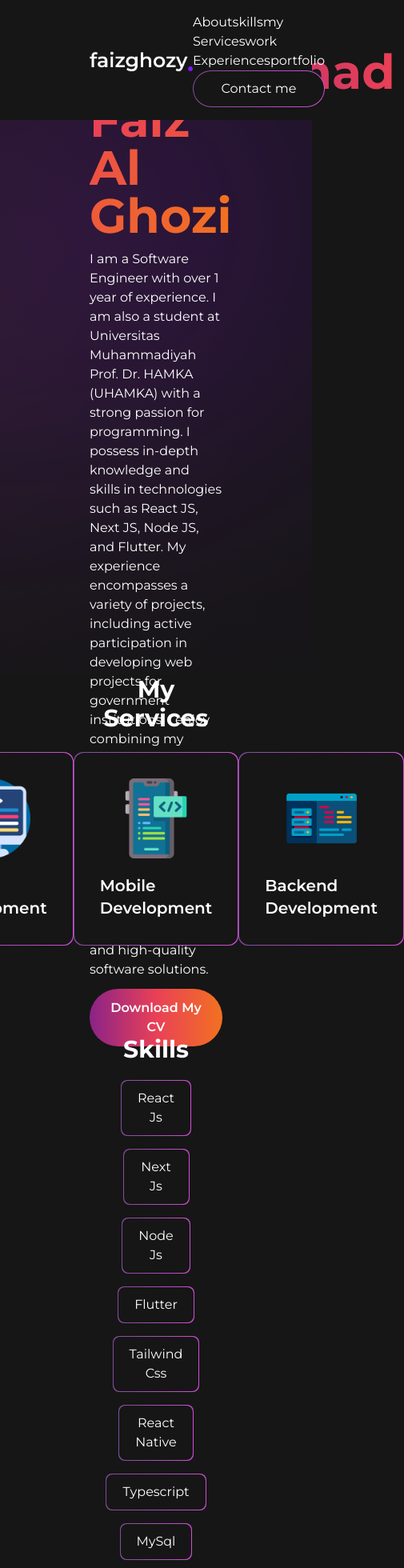
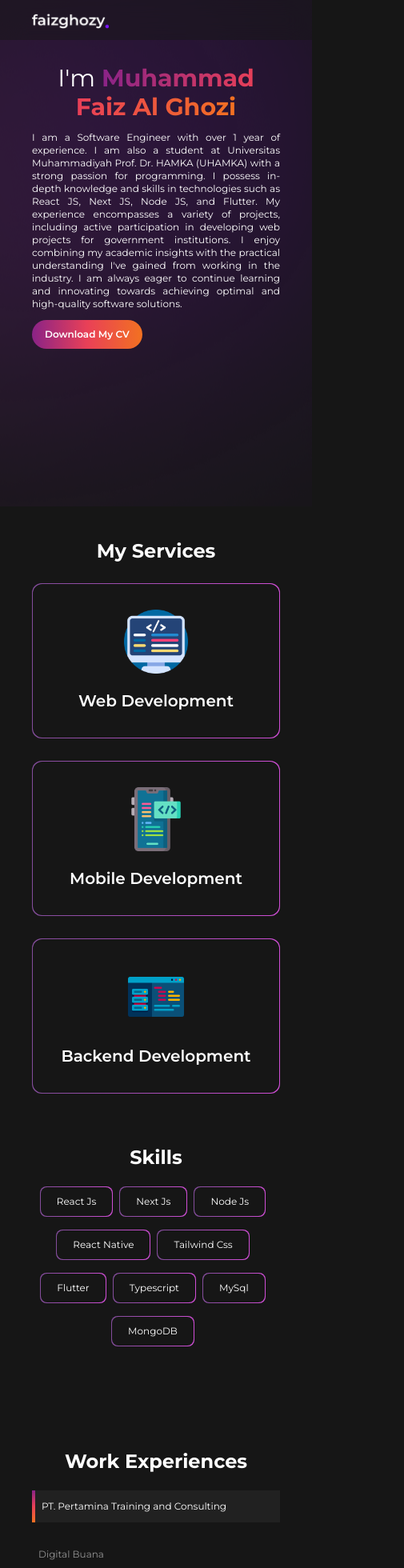
Before and after one commit to Al-Ghozy03/portfolio, a Next.js app: page / in a window 390 px wide. Shown: the top 1960 px of the page at 80% size, 505 px wide, since content can reach past the window. Built offline with nearby package versions, Linux system fonts and the light colour scheme.

Commit message:
style:responsive

```diff
--- a/src/app/components/about.jsx
+++ b/src/app/components/about.jsx
@@ -6,18 +6,18 @@
   return (
     <section
       id="about"
-      className="lg:flex lg:justify-between lg:items-center lg:space-x-10 h-screen bg-right bg-no-repeat px-28"
+      className="lg:flex lg:justify-between lg:items-center lg:space-x-10 lg:h-screen h-[75vh] bg-right bg-no-repeat lg:px-28 px-10 pt-20 lg:pt-0"
       style={{ backgroundImage: `url(${circle.src})` }}
     >
       <div className="lg:w-2/4">
-        <h1 className=" text-6xl">
+        <h1 className=" lg:text-6xl text-3xl lg:text-left text-center">
           I'm{" "}
           <span className="font-bold bg-clip-text bg-gradient-to-r from-[#8A2387] via-[#E94057] to-[#F27121] text-transparent">
             Muhammad Faiz
-            <br className="lg:flex" /> Al Ghozi
+            <br className="lg:flex hidden" /> Al Ghozi
           </span>
         </h1>
-        <p className="my-3">
+        <p className="my-3 lg:text-base text-xs lg:text-left text-justify">
           I am a Software Engineer with over 1 year of experience. I am also a
           student at Universitas Muhammadiyah Prof. Dr. HAMKA (UHAMKA) with a
           strong passion for programming. I possess in-depth knowledge and
@@ -29,7 +29,7 @@
           always eager to continue learning and innovating towards achieving
           optimal and high-quality software solutions.
         </p>
-        <button className="bg-gradient-to-r from-[#8A2387] via-[#E94057] to-[#F27121] font-semibold px-6 py-3 rounded-full hover:scale-110 transition">
+        <button className="bg-gradient-to-r lg:text-base text-xs from-[#8A2387] via-[#E94057] to-[#F27121] font-semibold lg:px-6 lg:py-3 px-4 py-2.5 rounded-full hover:scale-110 transition">
           Download My CV
         </button>
       </div>
--- a/src/app/components/footer.jsx
+++ b/src/app/components/footer.jsx
@@ -4,10 +4,16 @@
 
 export default function Footer() {
   return (
-    <footer className="bg-dark-transparent w-full px-28 py-7 flex justify-between">
+    <footer className="bg-dark-transparent w-full lg:px-28 px-10 py-7 lg:flex lg:justify-between">
       <div>
-        <Image src={logo} alt="logo" height={30} priority />
-        <p className="text-sm mt-1">
+        <Image
+          src={logo}
+          alt="logo"
+          height={30}
+          priority
+          className="lg:h-[1.875rem] lg:w-[8rem] h-[1.4rem] w-24"
+        />
+        <p className="lg:text-sm text-xs mt-1">
           Illustration from{" "}
           <a
             className="text-blue-500"
@@ -26,11 +32,15 @@
           </a>
         </p>
       </div>
-      <div className="flex flex-col">
-        <button className="text-sm" onClick={openEmail}>
+      <div>
+        <p className="lg:text-sm text-xs" onClick={openEmail}>
           muhammadfaizalghozi1@gmail.com
-        </button>
-        <a href="https://wa.me/6287818197732" target="_blank" className="text-sm mt-1">
+        </p>
+        <a
+          href="https://wa.me/6287818197732"
+          target="_blank"
+          className="lg:text-sm text-xs mt-1"
+        >
           +62 878 1819 7732
         </a>
       </div>
--- a/src/app/components/my_service.jsx
+++ b/src/app/components/my_service.jsx
@@ -6,9 +6,9 @@
 
 export default function MyServices() {
   return (
-    <section id="my_services">
+    <section id="my_services" className="lg:mt-0 mt-10">
       <Title>my services</Title>
-      <div className="flex justify-center lg:space-x-10 mt-6">
+      <div className="lg:flex justify-center lg:space-x-10 mt-6">
         <Card img={fe} title={"Web Development"} />
         <Card img={mb} title={"Mobile Development"} />
         <Card img={be} title={"Backend Development"} />
@@ -19,10 +19,10 @@
 
 function Card({ title, img }) {
   return (
-    <div className="bg-gradient-to-r from-[#834D9B] to-[#D04ED6] p-px flex justify-center items-center rounded-xl">
+    <div className="bg-gradient-to-r from-[#834D9B] to-[#D04ED6] p-px flex justify-center items-center rounded-xl lg:mb-0 mb-7">
       <div className="w-full bg-[#161616] p-8 rounded-xl flex flex-col justify-center items-center">
-        <Image src={img} height={100} alt={title} />
-        <h3 className="text-xl font-semibold mt-5">{title}</h3>
+        <Image src={img} className="lg:h-24 lg:w-24 h-20 w-20 " alt={title} />
+        <h3 className="text-xl lg:text-left text-center font-semibold mt-5">{title}</h3>
       </div>
     </div>
   );
--- a/src/app/components/navbar.jsx
+++ b/src/app/components/navbar.jsx
@@ -3,6 +3,7 @@
 import { Fragment, useState } from "react";
 import Image from "next/image";
 import logo from "../assets/img/logo.png";
+import { openEmail } from "../page";
 
 export default function Navbar() {
   const [isOpen, setIsOpen] = useState(false);
@@ -10,9 +11,15 @@
     setIsOpen(true);
   }
   return (
-    <header className="flex justify-between items-center fixed bg-dark w-full px-28 py-4">
-      <Image src={logo} alt="logo" height={30} priority />
-      <nav className="capitalize lg:flex lg:space-x-5 lg:text-sm items-center">
+    <header className="flex justify-between items-center fixed bg-dark w-full lg:px-28 px-10 lg:py-4 py-3.5 backdrop-blur-lg bg-opacity-50">
+      <Image
+        src={logo}
+        alt="logo"
+        height={30}
+        priority
+        className="lg:h-[1.875rem] lg:w-[8rem] h-[1.4rem] w-24"
+      />
+      <nav className="capitalize hidden lg:flex lg:space-x-5 lg:text-sm items-center">
         <a href="#about">about</a>
         <a href="#skills">skills</a>
         <a href="#my_services">my services</a>
@@ -66,11 +73,15 @@
               <Dialog.Panel className="w-full max-w-md transform overflow-hidden rounded-2xl bg-dark p-6 text-left align-middle shadow-xl transition-all">
                 <Dialog.Title
                   as="h3"
-                  className="text-2xl text-center font-semibold"
+                  className="text-2xl text-center font-bold"
                 >
                   Get in touch with me
                 </Dialog.Title>
-                <p className="text-center">Contact me anytime to discuss your project</p>
+                <p className="text-center lg:text-sm text-[0.85rem] my-2">
+                  Please feel free to contact me anytime. I'm available to
+                  discuss your project in more detail and answer any questions
+                  you may have
+                </p>
                 <div className="flex space-x-5 justify-center mt-4">
                   <a href="https://github.com/Al-Ghozy03" target="_blank">
                     <svg
@@ -105,6 +116,78 @@
                       />
                     </svg>
                   </a>
+                  <button onClick={openEmail}>
+                    <svg
+                      xmlns="http://www.w3.org/2000/svg"
+                      width="35"
+                      height="35"
+                      viewBox="0 0 256 193"
+                    >
+                      <path
+                        fill="#4285F4"
+                        d="M58.182 192.05V93.14L27.507 65.077L0 49.504v125.091c0 9.658 7.825 17.455 17.455 17.455h40.727Z"
+                      />
+                      <path
+                        fill="#34A853"
+                        d="M197.818 192.05h40.727c9.659 0 17.455-7.826 17.455-17.455V49.505l-31.156 17.837l-27.026 25.798v98.91Z"
+                      />
+                      <path
+                        fill="#EA4335"
+                        d="m58.182 93.14l-4.174-38.647l4.174-36.989L128 69.868l69.818-52.364l4.669 34.992l-4.669 40.644L128 145.504z"
+                      />
+                      <path
+                        fill="#FBBC04"
+                        d="M197.818 17.504V93.14L256 49.504V26.231c0-21.585-24.64-33.89-41.89-20.945l-16.292 12.218Z"
+                      />
+                      <path
+                        fill="#C5221F"
+                        d="m0 49.504l26.759 20.07L58.182 93.14V17.504L41.89 5.286C24.61-7.66 0 4.646 0 26.23v23.273Z"
+                      />
+                    </svg>
+                  </button>
+                  <a href="https://wa.me/6387818197732" target="_blank">
+                    <svg
+                      xmlns="http://www.w3.org/2000/svg"
+                      width="35"
+                      height="35"
+                      viewBox="0 0 256 258"
+                    >
+                      <defs>
+                        <linearGradient
+                          id="logosWhatsappIcon0"
+                          x1="50%"
+                          x2="50%"
+                          y1="100%"
+                          y2="0%"
+                        >
+                          <stop offset="0%" stopColor="#1FAF38" />
+                          <stop offset="100%" stopColor="#60D669" />
+                        </linearGradient>
+                        <linearGradient
+                          id="logosWhatsappIcon1"
+                          x1="50%"
+                          x2="50%"
+                          y1="100%"
+                          y2="0%"
+                        >
+                          <stop offset="0%" stopColor="#F9F9F9" />
+                          <stop offset="100%" stopColor="#FFF" />
+                        </linearGradient>
+                      </defs>
+                      <path
+                        fill="url(#logosWhatsappIcon0)"
+                        d="M5.463 127.456c-.006 21.677 5.658 42.843 16.428 61.499L4.433 252.697l65.232-17.104a122.994 122.994 0 0 0 58.8 14.97h.054c67.815 0 123.018-55.183 123.047-123.01c.013-32.867-12.775-63.773-36.009-87.025c-23.23-23.25-54.125-36.061-87.043-36.076c-67.823 0-123.022 55.18-123.05 123.004"
+                      />
+                      <path
+                        fill="url(#logosWhatsappIcon1)"
+                        d="M1.07 127.416c-.007 22.457 5.86 44.38 17.014 63.704L0 257.147l67.571-17.717c18.618 10.151 39.58 15.503 60.91 15.511h.055c70.248 0 127.434-57.168 127.464-127.423c.012-34.048-13.236-66.065-37.3-90.15C194.633 13.286 162.633.014 128.536 0C58.276 0 1.099 57.16 1.071 127.416Zm40.24 60.376l-2.523-4.005c-10.606-16.864-16.204-36.352-16.196-56.363C22.614 69.029 70.138 21.52 128.576 21.52c28.3.012 54.896 11.044 74.9 31.06c20.003 20.018 31.01 46.628 31.003 74.93c-.026 58.395-47.551 105.91-105.943 105.91h-.042c-19.013-.01-37.66-5.116-53.922-14.765l-3.87-2.295l-40.098 10.513l10.706-39.082Z"
+                      />
+                      <path
+                        fill="#FFF"
+                        d="M96.678 74.148c-2.386-5.303-4.897-5.41-7.166-5.503c-1.858-.08-3.982-.074-6.104-.074c-2.124 0-5.575.799-8.492 3.984c-2.92 3.188-11.148 10.892-11.148 26.561c0 15.67 11.413 30.813 13.004 32.94c1.593 2.123 22.033 35.307 54.405 48.073c26.904 10.609 32.379 8.499 38.218 7.967c5.84-.53 18.844-7.702 21.497-15.139c2.655-7.436 2.655-13.81 1.859-15.142c-.796-1.327-2.92-2.124-6.105-3.716c-3.186-1.593-18.844-9.298-21.763-10.361c-2.92-1.062-5.043-1.592-7.167 1.597c-2.124 3.184-8.223 10.356-10.082 12.48c-1.857 2.129-3.716 2.394-6.9.801c-3.187-1.598-13.444-4.957-25.613-15.806c-9.468-8.442-15.86-18.867-17.718-22.056c-1.858-3.184-.199-4.91 1.398-6.497c1.431-1.427 3.186-3.719 4.78-5.578c1.588-1.86 2.118-3.187 3.18-5.311c1.063-2.126.531-3.986-.264-5.579c-.798-1.593-6.987-17.343-9.819-23.64"
+                      />
+                    </svg>
+                  </a>
                 </div>
               </Dialog.Panel>
             </Transition.Child>
--- a/src/app/components/portfolio.jsx
+++ b/src/app/components/portfolio.jsx
@@ -9,23 +9,23 @@
       {data.map((v, i) => (
         <div
           key={i}
-          className={`flex ${
-            i % 2 !== 0 && "flex-row-reverse"
-          } mb-10 items-center space-x-16`}
+          className={`lg:flex lg:mt-16 mt-8 ${
+            i % 2 !== 0 && "lg:flex-row-reverse"
+          } mb-10 items-center lg:space-x-16`}
         >
           <Image
             src={v.thumbnail}
             alt={v.title}
-            className="h-[24rem] w-[24rem] rounded-xl"
+            className="lg:h-[24rem] lg:w-[24rem] rounded-xl"
           />
-          <div className={`${i % 2 === 0 && "text-right"}`}>
-            <p className="text-purple-500">Featured project</p>
-            <h1 className="text-3xl font-semibold my-2 capitalize">
+          <div className={`${i % 2 === 0? "lg:text-right text-justify":"lg:text-left text-justify"} lg:mt-0 mt-5`}>
+            <p className="text-purple-500 lg:text-base text-xs">Featured project</p>
+            <h1 className="lg:text-3xl font-semibold my-2 capitalize">
               {v.title}
             </h1>
-            <p>{v.description}</p>
+            <p className="lg:text-base text-xs">{v.description}</p>
             <div
-              className={`flex space-x-5 mt-5 ${i % 2 === 0 && "justify-end"}`}
+              className={`flex space-x-5 mt-5 ${i % 2 === 0 && "lg:justify-end"}`}
             >
               {v.tools.map((j, key) => (
                 <Skill key={key}>{j}</Skill>
@@ -41,7 +41,7 @@
 function Skill({ children }) {
   return (
     <div className="bg-dark-transparent px-5 py-2 rounded-full">
-      <p>{children}</p>
+      <p className="lg:text-base text-xs">{children}</p>
     </div>
   );
 }
--- a/src/app/components/skills.jsx
+++ b/src/app/components/skills.jsx
@@ -4,9 +4,9 @@
   "react js",
   "next js",
   "node js",
+  "react native",
+  "tailwind css",
   "flutter",
-  "tailwind css",
-  "react native",
   "typescript",
   "MySql",
   "MongoDB",
@@ -14,9 +14,9 @@
 
 export default function Skills() {
   return (
-    <section id="skills" className="mt-28">
+    <section id="skills" className="lg:mt-28 mt-16">
       <Title>skills</Title>
-      <div className="flex flex-wrap lg:space-x-7 justify-center mt-5 w-1/2 mx-auto">
+      <div className="flex flex-wrap lg:space-x-7 justify-center mt-5 lg:w-1/2 mx-auto">
         {skills.map((v, i) => (
           <Card key={i}>{v}</Card>
         ))}
@@ -27,8 +27,8 @@
 
 function Card({ children }) {
   return (
-    <div className="bg-gradient-to-r from-[#834D9B] to-[#D04ED6] p-px flex justify-center items-center rounded-lg mb-4">
-      <button className="w-full bg-[#161616] px-5 py-2.5 rounded-lg capitalize">
+    <div className="bg-gradient-to-r from-[#834D9B] to-[#D04ED6] p-px flex justify-center items-center rounded-lg mb-4 lg:mr-0 mr-2">
+      <button className="w-full bg-[#161616] px-5 py-2.5 rounded-lg capitalize lg:text-base text-xs ">
         {children}
       </button>
     </div>
--- a/src/app/components/work_experience.jsx
+++ b/src/app/components/work_experience.jsx
@@ -33,12 +33,12 @@
   return (
     <section id="word_experiences" className="mt-28">
       <Title>work experiences</Title>
-      <div className="flex space-x-10 mt-5">
-        <div className="flex flex-col">
+      <div className="lg:flex lg:space-x-10 mt-5 lg:text-base text-xs">
+        <div className="lg:flex lg:flex-col">
           {workExperiences.map((v, i) => (
             <button
               onClick={() => setIndex(i)}
-              className={`text-left ${
+              className={`text-left w-full ${
                 index === i && "bg-dark-transparent"
               } mb-5 flex h-10 justify-start items-center pr-7`}
               key={i}
@@ -53,13 +53,13 @@
           ))}
         </div>
         <div>
-          <h3 className="text-xl font-semibold">
+          <h3 className="lg:text-xl text-lg font-semibold">
             {workExperiences[index].role}
           </h3>
-          <p className="text-sm">
+          <p className="lg:text-sm text-xs">
             {workExperiences[index].from} - {workExperiences[index].to}
           </p>
-          <ul className="list-disc text-sm mt-2 ml-4">
+          <ul className="list-disc lg:text-sm text-xs mt-2 ml-4">
             {workExperiences[index].activities.map((v, i) => (
               <li key={i}>{v}</li>
             ))}
--- a/src/app/page.jsx
+++ b/src/app/page.jsx
@@ -19,7 +19,7 @@
       <Navbar />
       <main className="pb-7 w-full">
         <About />
-        <div className="px-28">
+        <div className="lg:px-28 px-10">
           <MyServices />
           <Skills />
           <WorkExperience />
--- a/src/components/title.jsx
+++ b/src/components/title.jsx
@@ -1,3 +1,3 @@
 export default function Title({ children }) {
-  return <h1 className="font-bold text-3xl text-center capitalize">{children}</h1>;
+  return <h1 className="font-bold lg:text-3xl text-2xl text-center capitalize">{children}</h1>;
 }
```
